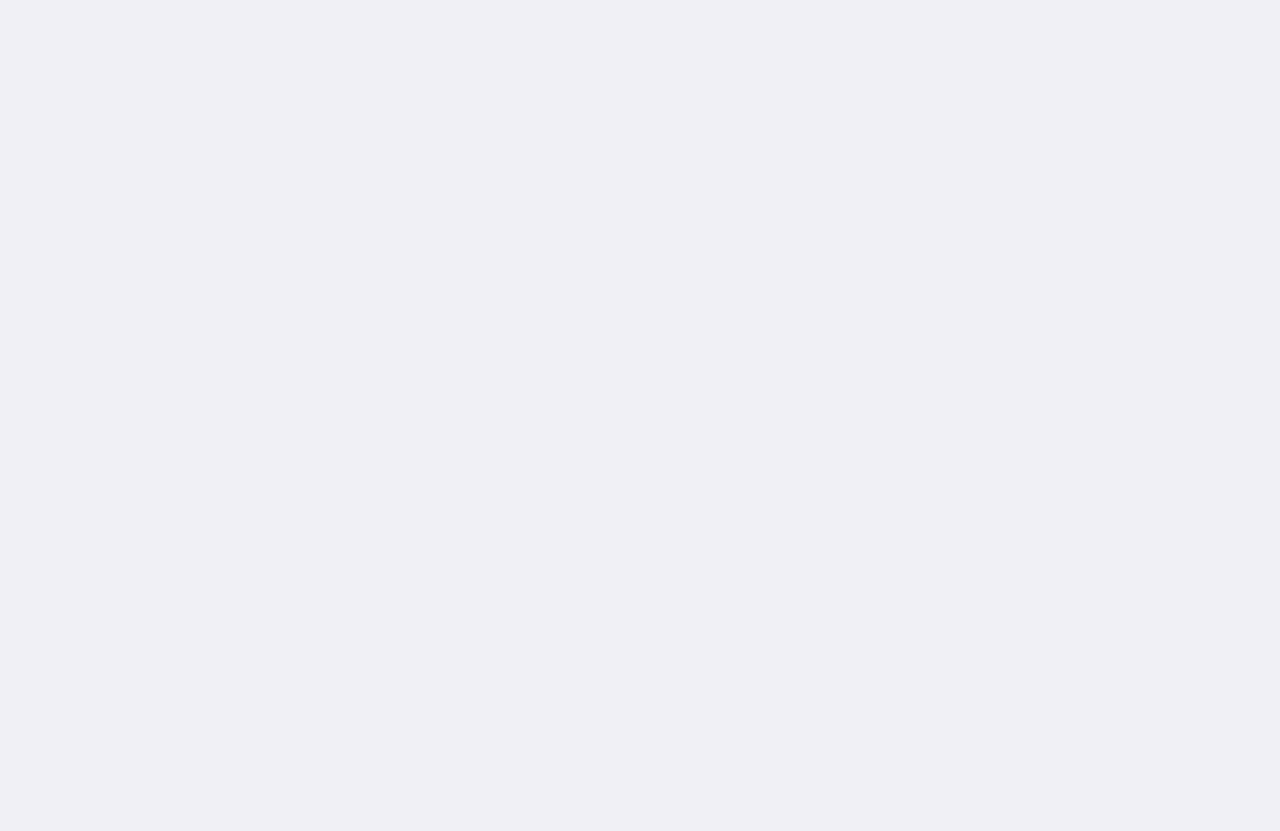
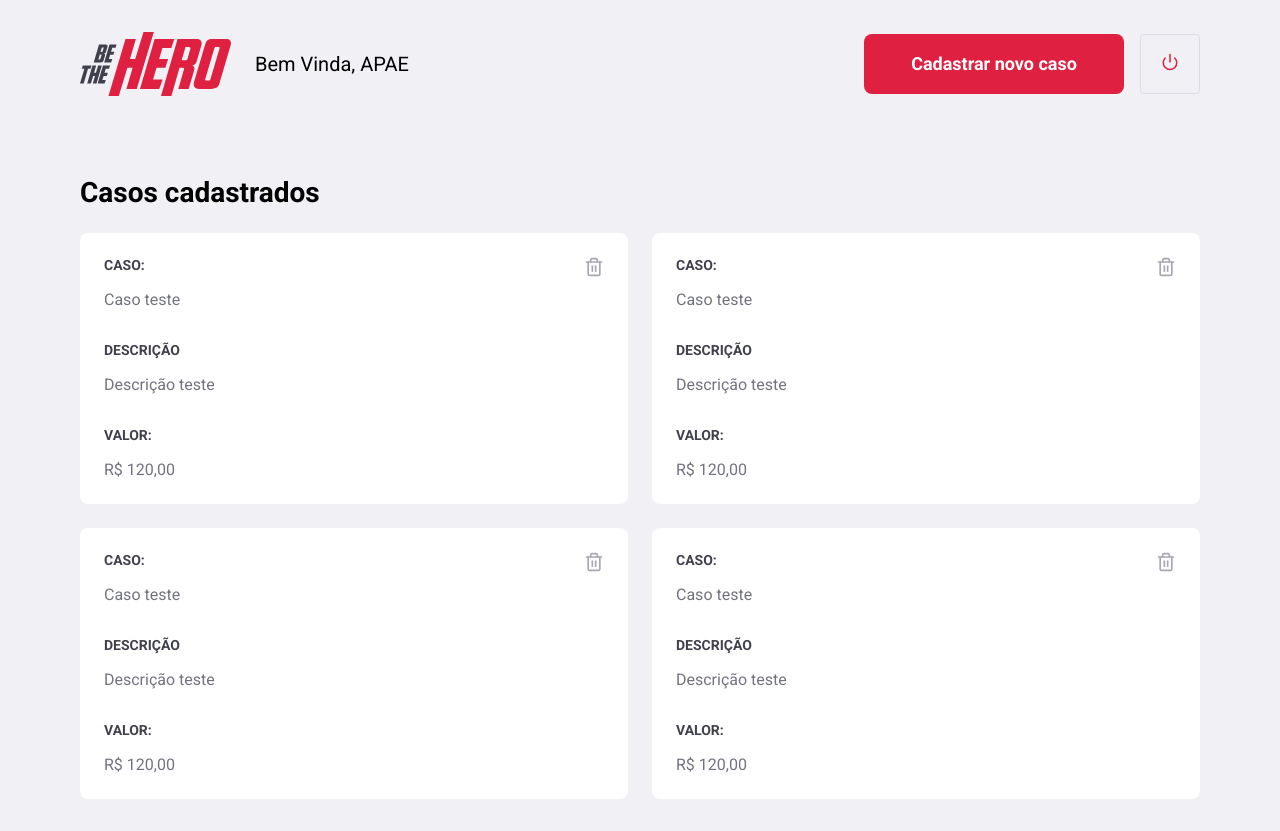
Before and after one commit to mateusfg7/BeTheHero-Frontend, a React (Create React App) app: page /profile in a window 1280 px wide. Before the commit the page ends 800 px from the top, so only its background shows below. Built offline with nearby package versions, Linux system fonts and the light colour scheme.

Commit message:
create Profile page

```diff
--- /dev/null
+++ b/src/pages/Profile/index.js
@@ -0,0 +1,83 @@
+import React from 'react'
+import { Link } from 'react-router-dom'
+import { FiPower, FiTrash2 } from 'react-icons/fi'
+
+import './styles.css'
+
+import logoImg from '../../assets/logo.svg'
+
+export default function Profile() {
+    return (
+        <div class="profile-container">
+            <header>
+                <img src={logoImg} alt="Be The Hero" />
+                <span>Bem Vinda, APAE</span>
+
+                <Link className="button" to="/incidents/new">Cadastrar novo caso</Link>
+                <button type="submit">
+                    <FiPower size={18} color="#E02041" />
+                </button>
+            </header>
+
+            <h1>Casos cadastrados</h1>
+            <ul>
+                <li>
+                    <strong>CASO:</strong>
+                    <p>Caso teste</p>
+
+                    <strong>DESCRIÇÃO</strong>
+                    <p>Descrição teste</p>
+
+                    <strong>VALOR:</strong>
+                    <p>R$ 120,00</p>
+
+                    <button type="button">
+                        <FiTrash2 size={20} color="#a8a8b3"/>
+                    </button>
+                </li>
+                <li>
+                    <strong>CASO:</strong>
+                    <p>Caso teste</p>
+
+                    <strong>DESCRIÇÃO</strong>
+                    <p>Descrição teste</p>
+
+                    <strong>VALOR:</strong>
+                    <p>R$ 120,00</p>
+
+                    <button type="button">
+                        <FiTrash2 size={20} color="#a8a8b3"/>
+                    </button>
+                </li>
+                <li>
+                    <strong>CASO:</strong>
+                    <p>Caso teste</p>
+
+                    <strong>DESCRIÇÃO</strong>
+                    <p>Descrição teste</p>
+
+                    <strong>VALOR:</strong>
+                    <p>R$ 120,00</p>
+
+                    <button type="button">
+                        <FiTrash2 size={20} color="#a8a8b3"/>
+                    </button>
+                </li>
+                <li>
+                    <strong>CASO:</strong>
+                    <p>Caso teste</p>
+
+                    <strong>DESCRIÇÃO</strong>
+                    <p>Descrição teste</p>
+
+                    <strong>VALOR:</strong>
+                    <p>R$ 120,00</p>
+
+                    <button type="button">
+                        <FiTrash2 size={20} color="#a8a8b3"/>
+                    </button>
+                </li>
+            </ul>
+        </div>
+    )
+}
--- /dev/null
+++ b/src/pages/Profile/styles.css
@@ -0,0 +1,87 @@
+.profile-container {
+    width: 100%;
+    max-width: 1180px;
+    padding: 0 30px;
+    margin: 32px auto;
+}
+
+.profile-container header {
+    display: flex;
+    align-items: center;
+}
+
+.profile-container header span {
+    font-size: 20px;
+    margin-left: 24px;
+}
+
+.profile-container header img {
+    height: 64px;
+}
+
+.profile-container header a {
+    width: 260px;
+    margin-left: auto;
+    margin-top: 0;
+}
+
+.profile-container header button {
+    height: 60px;
+    width: 60px;
+    border-radius: 4px;
+    border: 1px solid #dcdce6;
+    background: transparent;
+    margin-left: 16px;
+    transition: border-color .2s;
+}
+.profile-container header button:hover
+{
+    border-color: #999
+}
+
+.profile-container h1 {
+    margin-top: 80px;
+    margin-bottom: 24px;
+}
+
+.profile-container ul {
+    display: grid;
+    grid-template-columns: repeat(2, 1fr);
+    grid-gap: 24px;
+    list-style: none;
+}
+
+.profile-container ul li {
+    background: #fff;
+    padding: 24px;
+    border-radius: 8px;
+    position: relative;
+}
+
+.profile-container ul li button {
+    position: absolute;
+    right: 24px;
+    top: 24px;
+    border: 0;
+    background: transparent;
+}
+.profile-container ul li button:hover
+{
+    opacity: 0.8;
+}
+
+.profile-container ul li strong {
+    display: block;
+    margin-bottom: 16px;
+    color: #41414d;
+}
+
+.profile-container ul li p + strong {
+    margin-top: 32px;
+}
+
+.profile-container ul li p {
+    color: #737380;
+    line-height: 21px;
+    font-size: 16px;
+}
--- a/src/routes.js
+++ b/src/routes.js
@@ -3,6 +3,7 @@ import { BrowserRouter, Route, Switch } from 'react-router-dom'
 
 import Logon from './pages/Logon'
 import Register from './pages/Register'
+import Profile from './pages/Profile'
 
 export default function Routes() {
     return (
@@ -10,6 +11,7 @@ export default function Routes() {
             <Switch>
                 <Route path="/" exact component={Logon} />
                 <Route path="/register" component={Register} />
+                <Route path="/profile" component={Profile} />
             </Switch>
         </BrowserRouter>
     )
```
